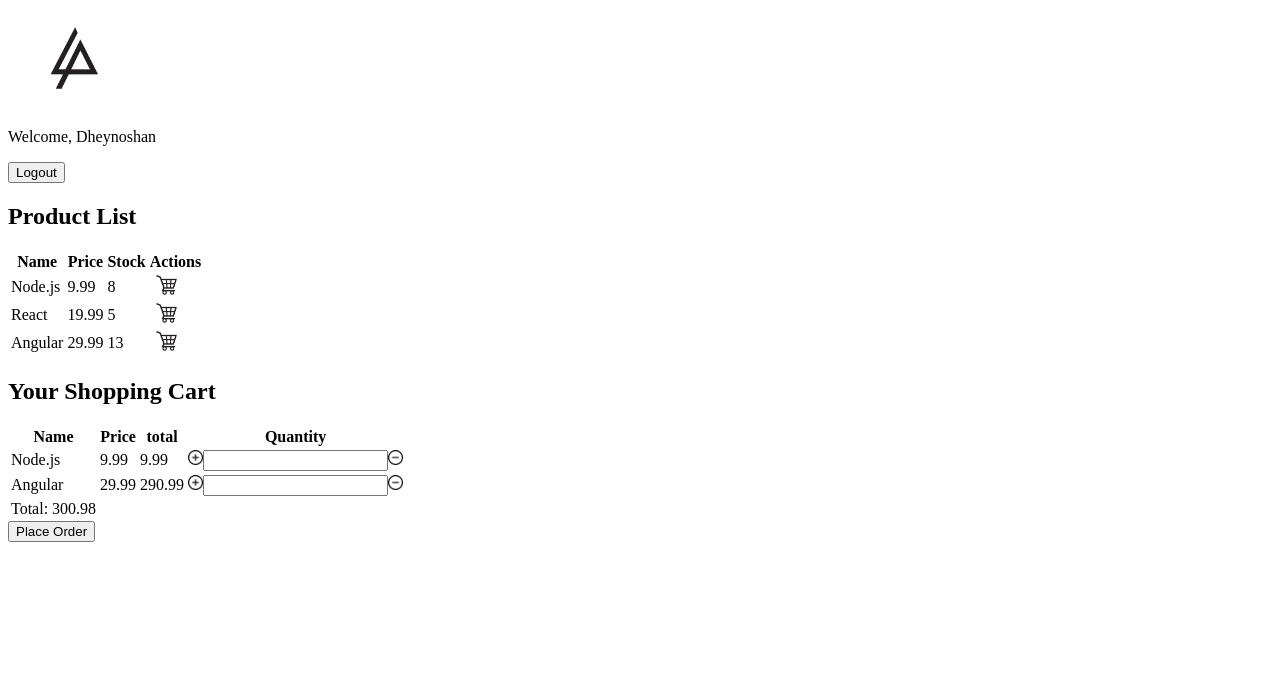
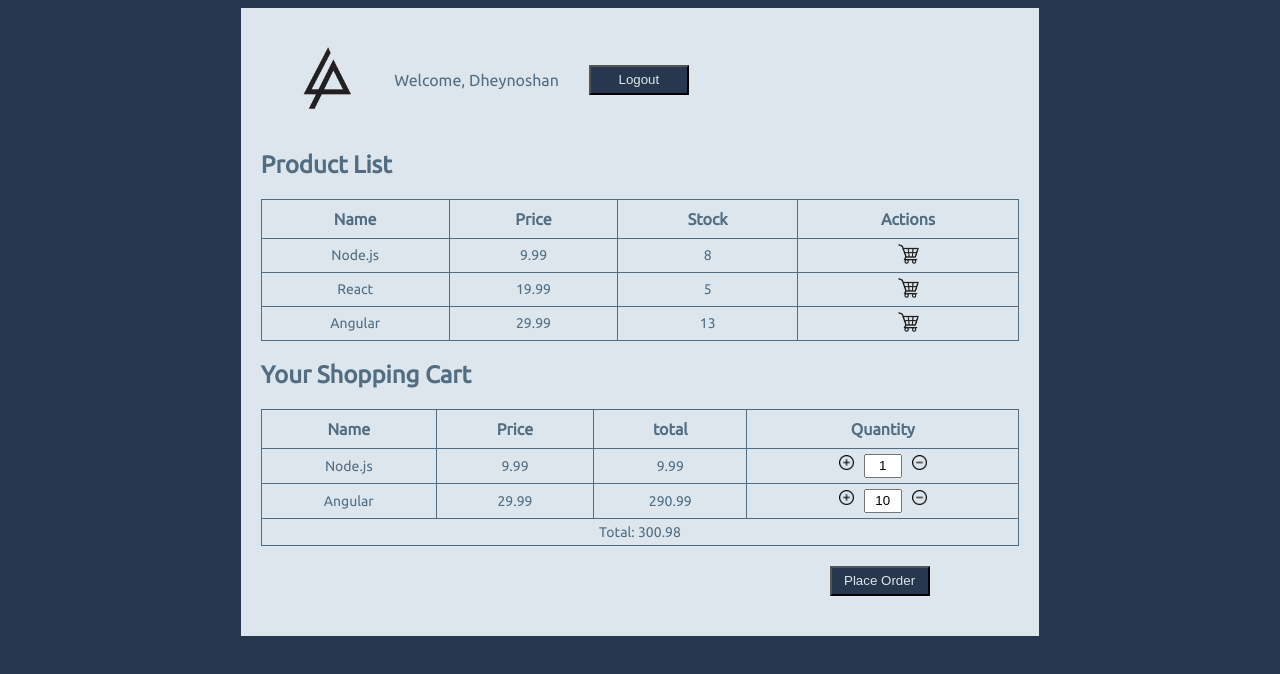
Before and after one commit to dheynoshan/wap.github.io, a plain HTML site: page Lab3/shopping-cart.html in a window 1280 px wide. Drawn offline with Linux system fonts and the light colour scheme.

Commit message:
lab 3 final

```diff
--- a/Lab3/shopping-cart.html
+++ b/Lab3/shopping-cart.html
@@ -5,13 +5,24 @@
     <meta http-equiv="X-UA-Compatible" content="IE=edge" />
     <meta name="viewport" content="width=device-width, initial-scale=1.0" />
     <title>Shopping Cart</title>
-    <link rel="stylesheet" href="./styles.css">
+    <link rel="stylesheet" href="./styles.css" />
+    <link
+      rel="stylesheet"
+      href="https://fonts.googleapis.com/css?family=Ubuntu"
+    />
   </head>
   <body>
-    <div>
+    <div class="container">
+      <div class="header">
+        <div class="header-item1">
             <img class="logo" src="../img/lab3/logo.png" alt="Logo" />
-      <p>Welcome, Dheynoshan</p>
-      <button>Logout</button>
+        </div>
+        <div class="header-item2">
+            <span class="welcome-title">Welcome, Dheynoshan</span>
+        </div>
+        <div class="header-item3">
+            <button class="logout-button button-hover">Logout</button>
+        </div>
       </div>
       <div>
         <h2>Product List</h2>
@@ -26,19 +37,37 @@
             <td>Node.js</td>
             <td>9.99</td>
             <td>8</td>
-            <td><img class="shopping-cart" src="../img/lab3/shopping-cart.png" alt="Add to cart"></td>
+            <td>
+              <img
+                class="shopping-cart"
+                src="../img/lab3/shopping-cart.png"
+                alt="Add to cart"
+              />
+            </td>
           </tr>
           <tr>
             <td>React</td>
             <td>19.99</td>
             <td>5</td>
-            <td><img class="shopping-cart" src="../img/lab3/shopping-cart.png" alt="Add to cart"></td>
+            <td>
+              <img
+                class="shopping-cart"
+                src="../img/lab3/shopping-cart.png"
+                alt="Add to cart"
+              />
+            </td>
           </tr>
           <tr>
             <td>Angular</td>
             <td>29.99</td>
             <td>13</td>
-            <td><img class="shopping-cart" src="../img/lab3/shopping-cart.png" alt="Add to cart"></td>
+            <td>
+              <img
+                class="shopping-cart"
+                src="../img/lab3/shopping-cart.png"
+                alt="Add to cart"
+              />
+            </td>
           </tr>
         </table>
       </div>
@@ -56,21 +85,42 @@
             <td>Node.js</td>
             <td>9.99</td>
             <td>9.99</td>
-                  <td><img class="add-rmv-icons" src="../img/lab3/add.png" alt=""><input type="text"><img class="add-rmv-icons" src="../img/lab3/remove.png" alt=""></td>
+            <td>
+              <img
+                class="add-rmv-icons"
+                src="../img/lab3/add.png"
+                alt=""
+              /><input class="input-field" type="number" value="1" /><img
+                class="add-rmv-icons"
+                src="../img/lab3/remove.png"
+                alt=""
+              />
+            </td>
           </tr>
           <tr>
             <td>Angular</td>
             <td>29.99</td>
             <td>290.99</td>
-                  <td><img class="add-rmv-icons" src="../img/lab3/add.png" alt=""><input type="text"><img class="add-rmv-icons" src="../img/lab3/remove.png" alt=""></td>
+            <td>
+              <img
+                class="add-rmv-icons"
+                src="../img/lab3/add.png"
+                alt=""
+              /><input class="input-field" type="number" value="10" /><img
+                class="add-rmv-icons"
+                src="../img/lab3/remove.png"
+                alt=""
+              />
+            </td>
           </tr>
           <tr>
-                <td rowspan="4">Total: 300.98</td>
+            <td colspan="4">Total: 300.98</td>
           </tr>
-
         </table>
-
-        <button>Place Order</button>
+      </div>
+      <div class="po-button-div">
+        <button class="place-order button-hover">Place Order</button>
+      </div>
     </div>
   </body>
 </html>
--- a/Lab3/styles.css
+++ b/Lab3/styles.css
@@ -1,10 +1,106 @@
+input::-webkit-outer-spin-button,
+input::-webkit-inner-spin-button {
+    -webkit-appearance: none;
+    margin: 0;
+}
+body{
+    font-family: "Ubuntu";
+    color: #526D82;
+    background-color: #27374D;
+}
+
 .shopping-cart{
     height: 20px
 }
 .logo{
     height: 100px;
+    margin: 0;
 }
 
 .add-rmv-icons{
     height: 15px;
 }
+.header{
+    margin-left: auto;
+    margin-right: auto;
+    display: flex;
+    align-items: center;
+
+}
+
+.logout-button{
+    height: 30px;
+    width: 100px;
+    margin-left: 30%;
+    color: #DDE6ED;
+    background-color: #27374D;
+
+}
+
+.welcome-title{
+    width: auto;
+    display: inline-block;
+}
+
+table, th, td{
+    border: 1px solid;
+    border-collapse: collapse;
+}
+table{
+    margin-left: auto;
+    margin-right: auto;
+    width: 100%;
+}
+
+th{
+    font-size: 16px;
+    font-weight: bold;
+    padding: 10px;
+}
+td{
+    text-align: center;
+    font-size: 14px;
+    padding: 5px;
+
+}
+
+.input-field{
+    width: 30px;
+    height: 18px;
+    text-align: center;
+    margin-left: 10px;
+    margin-right: 10px;
+
+}
+
+.container{
+    width: 60%;
+    height: 100%;
+    margin: auto;
+    background-color: #DDE6ED;
+    padding: 20px;
+}
+
+.po-button-div{
+    padding-top: 20px;
+    padding-bottom: 20px;
+
+}
+
+.place-order{
+    align-self: flex-end;
+    margin-left: 75%;
+    height: 30px;
+    width: 100px;
+    color: #DDE6ED;
+    background-color: #27374D;
+}
+
+.button-hover:hover{
+    height: 32px;
+    width: 102px;
+
+
+}
+
+/* https://colorhunt.co/palette/27374d526d829db2bfdde6ed */
```
Also changed, not shown: index.html (+1 -0 lines). Lines whose indentation alone changed are shown as unchanged.
